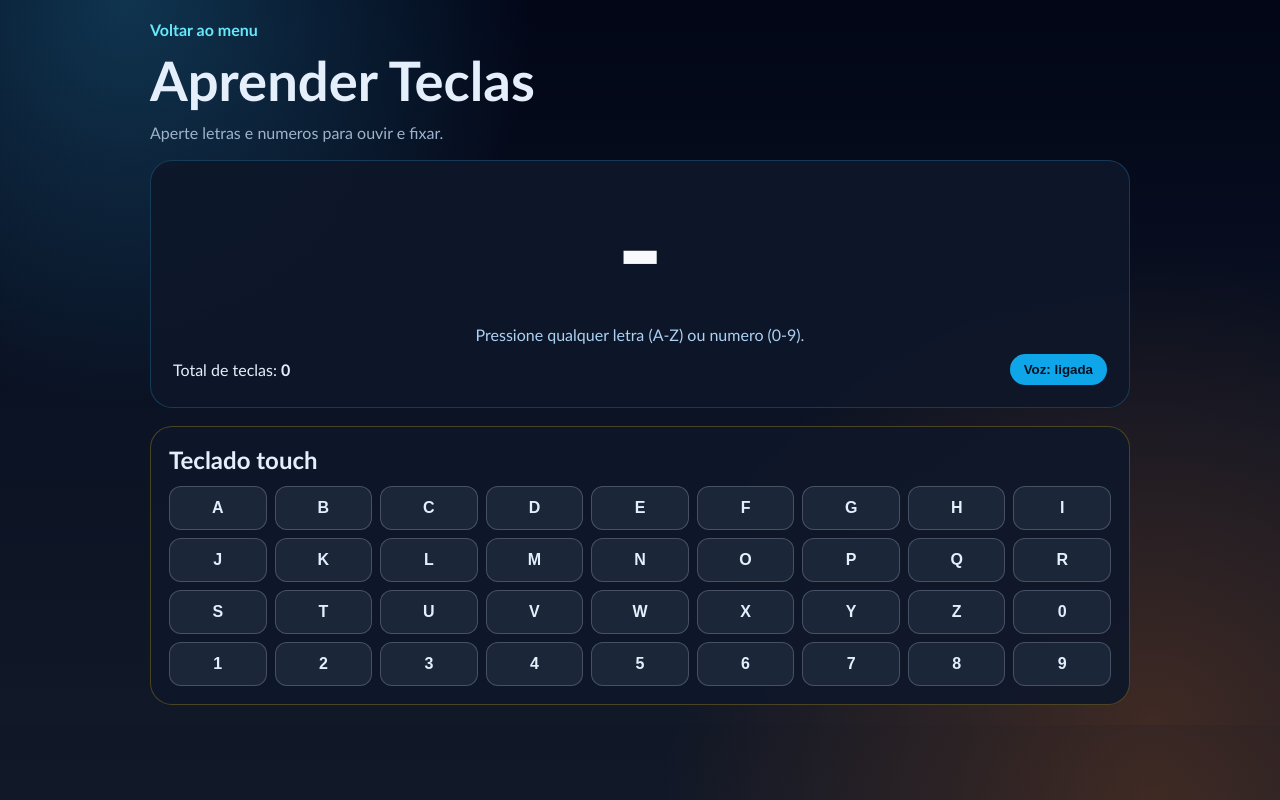
After one commit to alankon/Gaming, a Flask app: page /aprender-teclas in a window 1280 px wide. The commit adds this page. Run offline with Flask 3, Linux system fonts and the light colour scheme; some libraries are stand-ins or nearby versions.

Commit message:
feat: add game menu and learn-keys web game

```diff
--- a/app.py
+++ b/app.py
@@ -32,6 +32,16 @@ def pagina_inicial():
     return render_template("index.html")
 
 
+@app.route("/2048")
+def jogo_2048():
+    return render_template("game_2048.html")
+
+
+@app.route("/aprender-teclas")
+def jogo_aprender_teclas():
+    return render_template("learn_keys.html")
+
+
 @app.route("/health")
 def health():
     return "ok", 200
--- /dev/null
+++ b/static/learn_keys.css
@@ -0,0 +1,124 @@
+:root {
+  color-scheme: dark;
+}
+
+* {
+  box-sizing: border-box;
+}
+
+html,
+body {
+  margin: 0;
+  min-height: 100%;
+  font-family: "Trebuchet MS", "Segoe UI", sans-serif;
+  background:
+    radial-gradient(circle at 10% 0%, rgba(56, 189, 248, 0.25), transparent 30%),
+    radial-gradient(circle at 90% 100%, rgba(249, 115, 22, 0.2), transparent 35%),
+    linear-gradient(180deg, #020617 0%, #0b1324 60%, #111827 100%);
+  color: #e5eefb;
+}
+
+body {
+  display: grid;
+  place-items: center;
+  padding: 20px;
+}
+
+.keys-shell {
+  width: min(980px, 100%);
+}
+
+.keys-header h1 {
+  margin: 8px 0 0;
+  font-size: clamp(2rem, 5vw, 3.4rem);
+}
+
+.keys-header p {
+  margin: 10px 0 18px;
+  color: #9fb2cb;
+}
+
+.back-link {
+  color: #67e8f9;
+  text-decoration: none;
+  font-weight: 700;
+}
+
+.live-panel {
+  background: rgba(15, 23, 42, 0.92);
+  border: 1px solid rgba(56, 189, 248, 0.22);
+  border-radius: 22px;
+  padding: 22px;
+}
+
+.last-key {
+  font-size: clamp(3rem, 14vw, 8rem);
+  font-weight: 900;
+  text-align: center;
+  line-height: 1;
+  color: #f8fafc;
+}
+
+.hint {
+  margin: 14px 0 10px;
+  color: #acd1f2;
+  text-align: center;
+}
+
+.stats {
+  display: flex;
+  align-items: center;
+  justify-content: space-between;
+  gap: 12px;
+  flex-wrap: wrap;
+}
+
+.speech-btn {
+  border: none;
+  border-radius: 999px;
+  padding: 8px 14px;
+  font-weight: 700;
+  background: #0ea5e9;
+  color: #03111f;
+  cursor: pointer;
+}
+
+.keyboard-zone {
+  margin-top: 18px;
+  background: rgba(15, 23, 42, 0.92);
+  border: 1px solid rgba(250, 204, 21, 0.25);
+  border-radius: 22px;
+  padding: 18px;
+}
+
+.keyboard-zone h2 {
+  margin: 0 0 12px;
+}
+
+.touch-keys {
+  display: grid;
+  grid-template-columns: repeat(9, minmax(0, 1fr));
+  gap: 8px;
+}
+
+.key-btn {
+  border: 1px solid rgba(148, 163, 184, 0.35);
+  border-radius: 12px;
+  min-height: 44px;
+  background: rgba(30, 41, 59, 0.9);
+  color: #e5eefb;
+  font-size: 1rem;
+  font-weight: 700;
+  cursor: pointer;
+}
+
+.key-btn.active {
+  background: #facc15;
+  color: #1f2937;
+}
+
+@media (max-width: 800px) {
+  .touch-keys {
+    grid-template-columns: repeat(6, minmax(0, 1fr));
+  }
+}
--- /dev/null
+++ b/static/learn_keys.js
@@ -0,0 +1,121 @@
+(function () {
+  const lastKeyEl = document.getElementById("last-key");
+  const hintTextEl = document.getElementById("hint-text");
+  const pressCountEl = document.getElementById("press-count");
+  const toggleSpeechBtn = document.getElementById("toggle-speech");
+  const touchKeysEl = document.getElementById("touch-keys");
+  const ALLOWED = "ABCDEFGHIJKLMNOPQRSTUVWXYZ0123456789".split("");
+  const buttons = new Map();
+
+  const state = {
+    pressCount: 0,
+    lastKey: "-",
+    speechEnabled: true,
+    audioReady: false
+  };
+
+  const audioCtx = new (window.AudioContext || window.webkitAudioContext)();
+
+  function freqFor(char) {
+    const code = char.charCodeAt(0);
+    return 220 + (code % 24) * 18;
+  }
+
+  function playTone(char) {
+    try {
+      if (audioCtx.state === "suspended") {
+        audioCtx.resume();
+      }
+      const now = audioCtx.currentTime;
+      const osc = audioCtx.createOscillator();
+      const gain = audioCtx.createGain();
+      osc.type = "triangle";
+      osc.frequency.setValueAtTime(freqFor(char), now);
+      gain.gain.setValueAtTime(0.001, now);
+      gain.gain.exponentialRampToValueAtTime(0.2, now + 0.02);
+      gain.gain.exponentialRampToValueAtTime(0.001, now + 0.25);
+      osc.connect(gain);
+      gain.connect(audioCtx.destination);
+      osc.start(now);
+      osc.stop(now + 0.26);
+      state.audioReady = true;
+    } catch {}
+  }
+
+  function speakChar(char) {
+    if (!state.speechEnabled || !("speechSynthesis" in window)) return;
+    const utter = new SpeechSynthesisUtterance(char);
+    utter.lang = "pt-BR";
+    utter.rate = 0.92;
+    utter.pitch = 1.04;
+    window.speechSynthesis.cancel();
+    window.speechSynthesis.speak(utter);
+  }
+
+  function flashButton(char) {
+    const btn = buttons.get(char);
+    if (!btn) return;
+    btn.classList.add("active");
+    window.setTimeout(() => btn.classList.remove("active"), 120);
+  }
+
+  function registerChar(char) {
+    state.lastKey = char;
+    state.pressCount += 1;
+    lastKeyEl.textContent = char;
+    pressCountEl.textContent = String(state.pressCount);
+    hintTextEl.textContent = `Voce tocou: ${char}`;
+    flashButton(char);
+    playTone(char);
+    speakChar(char);
+  }
+
+  function normalizeKey(key) {
+    if (!key || key.length !== 1) return "";
+    const upper = key.toUpperCase();
+    return ALLOWED.includes(upper) ? upper : "";
+  }
+
+  function onKeyDown(event) {
+    const normalized = normalizeKey(event.key);
+    if (!normalized) return;
+    event.preventDefault();
+    registerChar(normalized);
+  }
+
+  function buildTouchKeyboard() {
+    for (const char of ALLOWED) {
+      const btn = document.createElement("button");
+      btn.type = "button";
+      btn.className = "key-btn";
+      btn.textContent = char;
+      btn.setAttribute("aria-label", `Tecla ${char}`);
+      btn.addEventListener("click", () => registerChar(char));
+      touchKeysEl.appendChild(btn);
+      buttons.set(char, btn);
+    }
+  }
+
+  toggleSpeechBtn.addEventListener("click", () => {
+    state.speechEnabled = !state.speechEnabled;
+    toggleSpeechBtn.textContent = state.speechEnabled ? "Voz: ligada" : "Voz: desligada";
+  });
+
+  window.render_game_to_text = function renderGameToText() {
+    return JSON.stringify({
+      mode: "learn-keys",
+      last_key: state.lastKey,
+      press_count: state.pressCount,
+      speech_enabled: state.speechEnabled,
+      audio_ready: state.audioReady,
+      note: "Aceita A-Z e 0-9 por teclado fisico ou botoes touch"
+    });
+  };
+
+  window.advanceTime = function advanceTime() {
+    return Promise.resolve();
+  };
+
+  buildTouchKeyboard();
+  window.addEventListener("keydown", onKeyDown);
+})();
--- /dev/null
+++ b/templates/learn_keys.html
@@ -0,0 +1,33 @@
+<!doctype html>
+<html lang="pt-BR">
+<head>
+  <meta charset="utf-8">
+  <meta name="viewport" content="width=device-width, initial-scale=1">
+  <title>alankon Gaming | Aprender Teclas</title>
+  <link rel="stylesheet" href="{{ url_for('static', filename='learn_keys.css') }}">
+</head>
+<body>
+  <main class="keys-shell">
+    <header class="keys-header">
+      <a class="back-link" href="{{ url_for('pagina_inicial') }}">Voltar ao menu</a>
+      <h1>Aprender Teclas</h1>
+      <p>Aperte letras e numeros para ouvir e fixar.</p>
+    </header>
+
+    <section class="live-panel">
+      <div class="last-key" id="last-key" aria-live="polite">-</div>
+      <p class="hint" id="hint-text">Pressione qualquer letra (A-Z) ou numero (0-9).</p>
+      <div class="stats">
+        <span>Total de teclas: <strong id="press-count">0</strong></span>
+        <button id="toggle-speech" class="speech-btn" type="button">Voz: ligada</button>
+      </div>
+    </section>
+
+    <section class="keyboard-zone">
+      <h2>Teclado touch</h2>
+      <div id="touch-keys" class="touch-keys" aria-label="Teclado virtual"></div>
+    </section>
+  </main>
+  <script src="{{ url_for('static', filename='learn_keys.js') }}"></script>
+</body>
+</html>
```
Also changed, not shown: playwright-learn-keys-actions.json (added, +10 -0 lines), progress.md (+2 -0 lines), static/menu.css (added, +87 -0 lines), templates/game_2048.html (added, +21 -0 lines), templates/index.html (+21 -11 lines), README.md, 1 other file.
